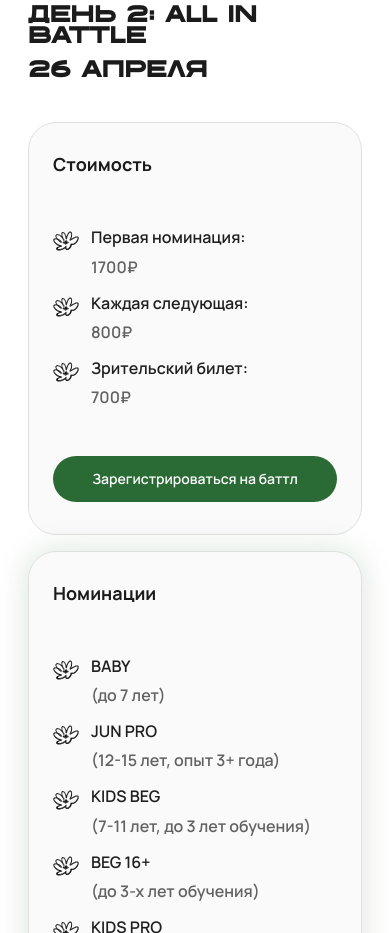
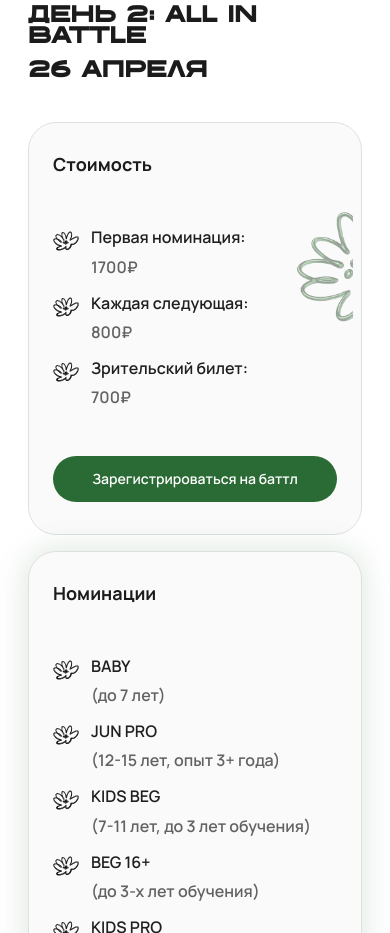
Before and after one commit to FibEli3/ALL-IN-BATTLE, a Next.js app: page / in a window 390 px wide. Shown: the part 9600-10533 px from the top of the page. Built offline with nearby package versions, Linux system fonts and the light colour scheme.

Commit message:
style: refine tablet overlap cards and registration spacing

```diff
--- a/src/app/page.tsx
+++ b/src/app/page.tsx
@@ -251,11 +251,11 @@ function PersonCard({
 }: PersonCardProps) {
   return (
     <article
-      className={`lineup-card mx-auto w-full max-w-[335px] text-center min-[501px]:max-[1023px]:max-w-[260px] min-[1024px]:max-w-[395px] ${orderClass} ${offsetClass}`}
+      className={`lineup-card mx-auto w-full max-w-[335px] text-center min-[501px]:max-[1023px]:max-w-[260px] min-[501px]:max-[1023px]:justify-self-center min-[1024px]:max-w-[395px] ${orderClass} ${offsetClass}`}
       data-reveal={revealIndex}
     >
       <div className="lineup-card-reveal">
-        <div className={`mx-auto w-full max-w-[335px] origin-top min-[501px]:max-[1023px]:max-w-[260px] min-[1024px]:max-w-[395px] ${tiltClass}`}>
+        <div className={`mx-auto w-full max-w-[335px] origin-top min-[501px]:max-[1023px]:max-w-[260px] min-[501px]:max-[1023px]:origin-center min-[1024px]:max-w-[395px] ${tiltClass}`}>
           <div className="mx-auto w-full max-w-[335px] overflow-hidden rounded-[28px] min-[501px]:max-[1023px]:max-w-[260px] min-[1024px]:max-w-[395px]">
             <Image
               src={image}
@@ -464,9 +464,9 @@ export default function Home() {
                 key={card.title}
                 className={`relative flex flex-col overflow-hidden rounded-[28px] border border-[#dde1de] ${
                   card.variant === "center"
-                    ? "order-2 z-20 w-full bg-[#fafafa] px-6 py-8 shadow-[0_0_30px_3px_rgba(41,108,51,0.15)] min-[501px]:max-[1023px]:col-start-1 min-[501px]:max-[1023px]:col-end-2 min-[501px]:max-[1023px]:translate-y-[-12px] min-[1024px]:w-[464px] min-[1024px]:min-h-[760px] min-[1024px]:px-[40px] min-[1024px]:py-[60px]"
+                    ? "order-2 z-20 w-full bg-[#fafafa] px-6 py-8 shadow-[0_0_30px_3px_rgba(41,108,51,0.15)] min-[501px]:max-[1023px]:col-start-1 min-[501px]:max-[1023px]:col-end-2 min-[501px]:max-[1023px]:translate-y-[-12px] min-[501px]:max-[1023px]:min-h-[560px] min-[1024px]:w-[464px] min-[1024px]:min-h-[760px] min-[1024px]:px-[40px] min-[1024px]:py-[60px]"
                     : card.title === "JAM"
-                      ? "order-3 z-10 mt-[-56px] w-[calc(100%-20px)] self-center bg-[#fafafa] px-6 pb-8 pt-[84px] min-[501px]:max-[1023px]:order-3 min-[501px]:max-[1023px]:mt-0 min-[501px]:max-[1023px]:w-full min-[501px]:max-[1023px]:self-auto min-[501px]:max-[1023px]:px-6 min-[501px]:max-[1023px]:pb-8 min-[501px]:max-[1023px]:pt-8 min-[1024px]:mt-[20px] min-[1024px]:w-[444px] min-[1024px]:min-h-[720px] min-[1024px]:px-[50px] min-[1024px]:py-[40px]"
+                      ? "order-3 z-10 mt-[-56px] w-[calc(100%-20px)] self-center bg-[#fafafa] px-6 pb-8 pt-[84px] min-[501px]:max-[1023px]:order-3 min-[501px]:max-[1023px]:mt-[20px] min-[501px]:max-[1023px]:w-[calc(100%-18px)] min-[501px]:max-[1023px]:self-start min-[501px]:max-[1023px]:px-6 min-[501px]:max-[1023px]:pb-8 min-[501px]:max-[1023px]:pt-8 min-[501px]:max-[1023px]:-ml-5 min-[501px]:max-[1023px]:min-h-[520px] min-[1024px]:mt-[20px] min-[1024px]:w-[444px] min-[1024px]:min-h-[720px] min-[1024px]:px-[50px] min-[1024px]:py-[40px]"
                       : "order-1 z-10 w-full bg-[#fafafa] px-6 py-8 min-[501px]:max-[1023px]:col-span-2 min-[1024px]:mt-[20px] min-[1024px]:w-[444px] min-[1024px]:min-h-[720px] min-[1024px]:px-[50px] min-[1024px]:py-[40px]"
                 } ${
                   card.variant === "center"
@@ -540,10 +540,10 @@ export default function Home() {
                 key={column.title}
                 className={`relative flex flex-col overflow-hidden rounded-[28px] border border-[#dde1de] ${
                   column.title === "Стоимость"
-                    ? "order-1 z-10 w-full bg-[#fafafa] px-6 py-8 min-[501px]:max-[1023px]:col-span-2 min-[1024px]:mt-[20px] min-[1024px]:w-[444px] min-[1024px]:min-h-[720px] min-[1024px]:px-[50px] min-[1024px]:py-[40px]"
+                    ? "order-1 z-10 w-full bg-[#fafafa] px-6 py-8 min-[501px]:max-[1023px]:col-span-2 min-[501px]:max-[1023px]:min-h-[420px] min-[1024px]:mt-[20px] min-[1024px]:w-[444px] min-[1024px]:min-h-[720px] min-[1024px]:px-[50px] min-[1024px]:py-[40px]"
                     : column.title === "Номинации"
-                      ? "order-2 z-20 w-full bg-[#fafafa] px-6 py-8 shadow-[0_0_30px_3px_rgba(41,108,51,0.15)] min-[501px]:max-[1023px]:translate-y-[0] min-[1024px]:w-[464px] min-[1024px]:min-h-[760px] min-[1024px]:px-[40px] min-[1024px]:py-[60px]"
-                      : "order-3 z-10 mt-[-56px] w-[calc(100%-20px)] self-center bg-[#fafafa] px-6 pb-8 pt-[84px] min-[501px]:max-[1023px]:mt-0 min-[501px]:max-[1023px]:w-full min-[501px]:max-[1023px]:self-auto min-[501px]:max-[1023px]:px-6 min-[501px]:max-[1023px]:pb-8 min-[501px]:max-[1023px]:pt-8 min-[1024px]:mt-[20px] min-[1024px]:w-[444px] min-[1024px]:min-h-[720px] min-[1024px]:px-[50px] min-[1024px]:py-[40px]"
+                      ? "order-2 z-20 w-full bg-[#fafafa] px-6 py-8 shadow-[0_0_30px_3px_rgba(41,108,51,0.15)] min-[501px]:max-[1023px]:translate-y-[-12px] min-[501px]:max-[1023px]:min-h-[560px] min-[1024px]:w-[464px] min-[1024px]:min-h-[760px] min-[1024px]:px-[40px] min-[1024px]:py-[60px]"
+                      : "order-3 z-10 mt-[-56px] w-[calc(100%-20px)] self-center bg-[#fafafa] px-6 pb-8 pt-[84px] min-[501px]:max-[1023px]:mt-[20px] min-[501px]:max-[1023px]:w-[calc(100%-18px)] min-[501px]:max-[1023px]:self-start min-[501px]:max-[1023px]:-ml-5 min-[501px]:max-[1023px]:px-6 min-[501px]:max-[1023px]:pb-8 min-[501px]:max-[1023px]:pt-8 min-[501px]:max-[1023px]:min-h-[520px] min-[1024px]:mt-[20px] min-[1024px]:w-[444px] min-[1024px]:min-h-[720px] min-[1024px]:px-[50px] min-[1024px]:py-[40px]"
                 } ${
                   column.title === "Номинации"
                     ? "min-[1024px]:mx-[-24px]"
@@ -579,6 +579,15 @@ export default function Home() {
                     width={116}
                     height={116}
                     className="pointer-events-none absolute right-[8px] top-[10px] w-[136px] opacity-85"
+                  />
+                ) : null}
+                {column.title === "Стоимость" ? (
+                  <Image
+                    src="/decor/flower-side-right.png"
+                    alt=""
+                    width={112}
+                    height={112}
+                    className="pointer-events-none absolute right-[8px] top-[10px] w-[124px] opacity-85 min-[1024px]:hidden"
                   />
                 ) : null}
                 {column.button ? (
--- a/src/components/registration-form.tsx
+++ b/src/components/registration-form.tsx
@@ -297,6 +297,13 @@ export function RegistrationForm() {
           height={130}
           className="pointer-events-none absolute right-0 top-0 w-[90px] opacity-80 md:w-[122px]"
         />
+        <Image
+          src="/decor/flower-side-right.png"
+          alt=""
+          width={150}
+          height={150}
+          className="pointer-events-none absolute bottom-[170px] right-[-6px] hidden w-[128px] opacity-80 min-[501px]:max-[1023px]:block"
+        />
         <section className="relative z-10 grid gap-8">
           <h4 className="text-[24px] font-bold leading-none md:text-[28px]">
             Укажите данные
@@ -369,13 +376,15 @@ export function RegistrationForm() {
               ))}
             </div>
 
-            <div className="hidden min-[501px]:max-[1023px]:grid min-[501px]:max-[1023px]:grid-cols-2 min-[501px]:max-[1023px]:gap-x-5 min-[501px]:max-[1023px]:gap-y-6">
+            <div className="hidden min-[501px]:max-[1023px]:grid min-[501px]:max-[1023px]:grid-cols-2 min-[501px]:max-[1023px]:gap-x-4 min-[501px]:max-[1023px]:gap-y-4">
               {day1Options.map((option) => (
                 <label
                   key={`tablet-${option.id}`}
-                  className="grid h-[68px] grid-cols-[1fr_68px_24px] items-center gap-x-2"
+                  className="grid h-[66px] grid-cols-[minmax(0,1fr)_70px_24px] items-center gap-x-2"
                 >
-                  <span className="text-[16px] font-semibold leading-[1.1]">{option.title}</span>
+                  <span className="min-w-0 text-[16px] font-semibold leading-[1.1]">
+                    {option.title}
+                  </span>
                   <span className="text-right text-[16px] font-semibold leading-none">
                     {formatRub(getOptionDisplayPrice(option) ?? 0)}
                   </span>
@@ -419,17 +428,19 @@ export function RegistrationForm() {
               ))}
             </div>
 
-            <div className="hidden gap-x-8 gap-y-6 md:grid md:grid-cols-2 min-[1024px]:gap-x-8">
-              <div className="grid grid-rows-4 gap-6">
+            <div className="hidden gap-y-4 min-[501px]:grid min-[501px]:grid-cols-2 min-[501px]:gap-x-4 min-[1024px]:gap-x-8 min-[1024px]:gap-y-6">
+              <div className="grid grid-rows-4 gap-4 min-[1024px]:gap-6">
                 {day2LeftOptions.map((option) => (
                   <label
                     key={option.id}
-                    className="grid h-[72px] grid-cols-[184px_24px] items-center gap-x-3"
+                    className="grid h-[66px] grid-cols-[minmax(0,1fr)_24px] items-center gap-x-3 min-[1024px]:h-[72px] min-[1024px]:grid-cols-[184px_24px]"
                   >
                     <div className="grid gap-[10px]">
-                      <span className="text-[20px] font-semibold leading-none">{option.title}</span>
+                      <span className="text-[16px] font-semibold leading-none min-[1024px]:text-[20px]">
+                        {option.title}
+                      </span>
                       {option.subtitle ? (
-                        <span className="text-[12px] font-semibold leading-none text-[rgba(0,0,0,0.55)]">
+                        <span className="text-[11px] font-semibold leading-none text-[rgba(0,0,0,0.55)] min-[1024px]:text-[12px]">
                           {option.subtitle}
                         </span>
                       ) : null}
@@ -444,16 +455,18 @@ export function RegistrationForm() {
                 ))}
               </div>
 
-              <div className="grid grid-rows-4 gap-6">
+              <div className="grid grid-rows-4 gap-4 min-[1024px]:gap-6">
                 {day2RightOptions.map((option) => (
                   <label
                     key={option.id}
-                    className="grid h-[72px] grid-cols-[184px_24px] items-center gap-x-3"
+                    className="grid h-[66px] grid-cols-[minmax(0,1fr)_24px] items-center gap-x-3 min-[1024px]:h-[72px] min-[1024px]:grid-cols-[184px_24px]"
                   >
                     <div className="grid gap-[10px]">
-                      <span className="text-[20px] font-semibold leading-none">{option.title}</span>
+                      <span className="text-[16px] font-semibold leading-none min-[1024px]:text-[20px]">
+                        {option.title}
+                      </span>
                       {option.subtitle ? (
-                        <span className="text-[12px] font-semibold leading-none text-[rgba(0,0,0,0.55)]">
+                        <span className="text-[11px] font-semibold leading-none text-[rgba(0,0,0,0.55)] min-[1024px]:text-[12px]">
                           {option.subtitle}
                         </span>
                       ) : null}
```
